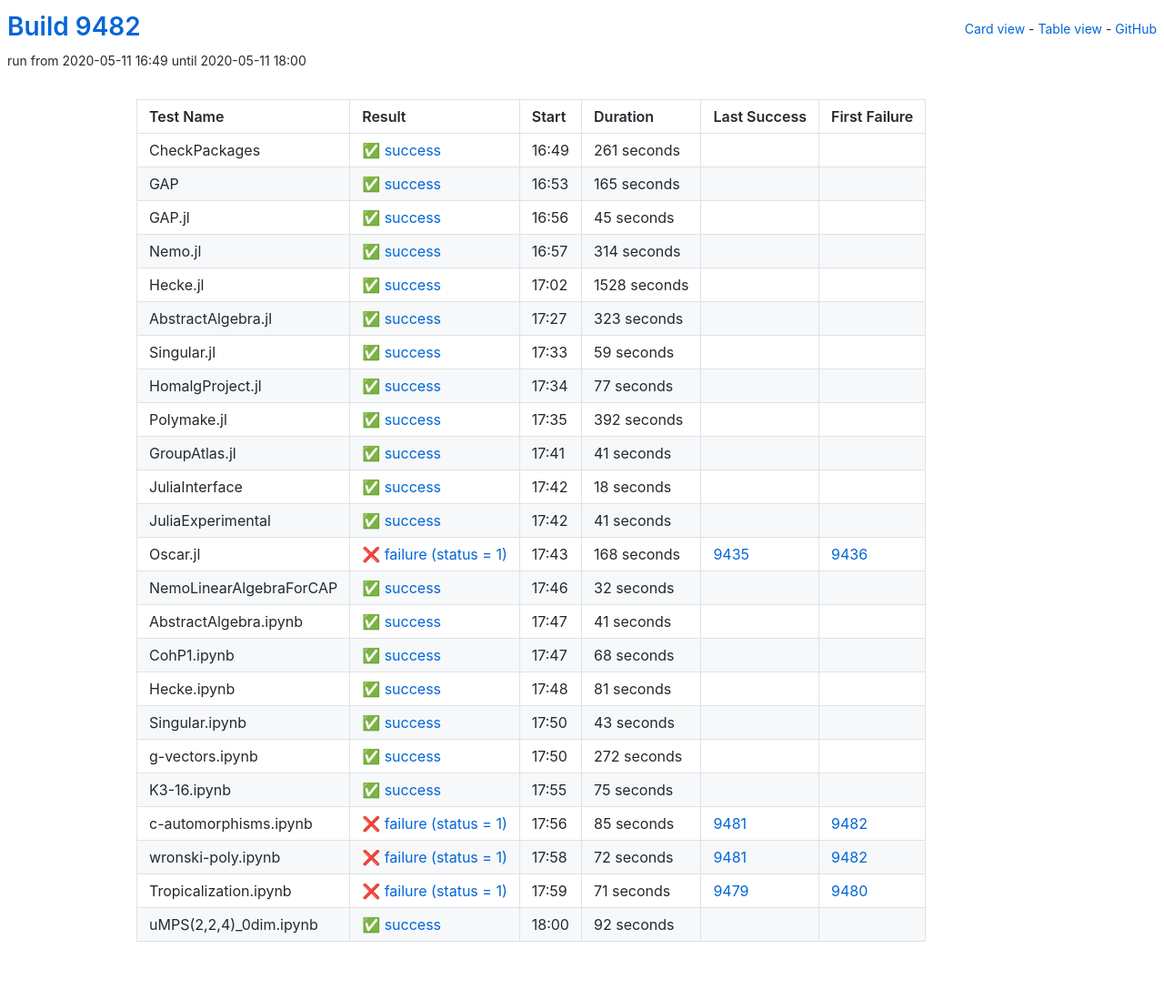
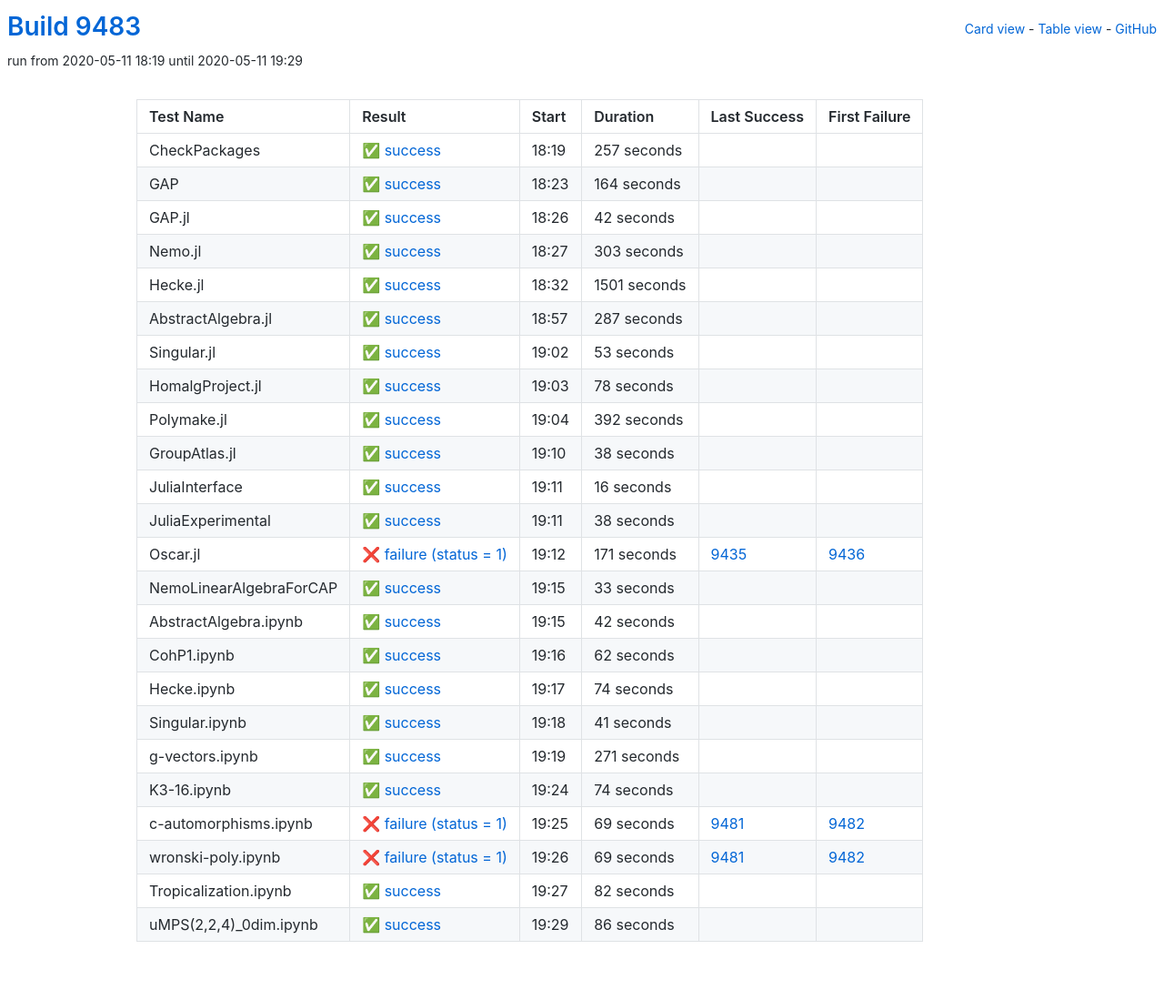
Before and after one commit to oscar-system/oscar-ci-status, a Jekyll site: the page built from table.html, in a window 1280 px wide. Shown: the whole page at 91% size. Built offline with Jekyll 4.4.1, drawn with Linux system fonts in a browser that asks for light colours.

Commit message:
Build 9483

```diff
--- a/_data/ci.yml
+++ b/_data/ci.yml
@@ -1,101 +1,101 @@
-build: 9482
-build_url: https://oscarci.mathematik.uni-kl.de/job/oscar/9482/
+build: 9483
+build_url: https://oscarci.mathematik.uni-kl.de/job/oscar/9483/
 job: oscar
 tests:
-- duration: 261
+- duration: 257
   exitcode: 0
   first_failure: false
   first_failure_url: null
   id: checkpackages
   last_success: false
   last_success_url: null
-  log: https://oscarci.mathematik.uni-kl.de/job/oscar/9482/artifact/logs/build-9482/CheckPackages.log
+  log: https://oscarci.mathematik.uni-kl.de/job/oscar/9483/artifact/logs/build-9483/CheckPackages.log
   name: CheckPackages
-  start: 2020-05-11 16:49
+  start: 2020-05-11 18:19
   status: success
   success: true
-- duration: 165
+- duration: 164
   exitcode: 0
   first_failure: false
   first_failure_url: null
   id: gap
   last_success: false
   last_success_url: null
-  log: https://oscarci.mathematik.uni-kl.de/job/oscar/9482/artifact/logs/build-9482/GAP.log
+  log: https://oscarci.mathematik.uni-kl.de/job/oscar/9483/artifact/logs/build-9483/GAP.log
   name: GAP
-  start: 2020-05-11 16:53
+  start: 2020-05-11 18:23
   status: success
   success: true
-- duration: 45
+- duration: 42
   exitcode: 0
   first_failure: false
   first_failure_url: null
   id: gap-jl
   last_success: false
   last_success_url: null
-  log: https://oscarci.mathematik.uni-kl.de/job/oscar/9482/artifact/logs/build-9482/GAP.jl.log
+  log: https://oscarci.mathematik.uni-kl.de/job/oscar/9483/artifact/logs/build-9483/GAP.jl.log
   name: GAP.jl
-  start: 2020-05-11 16:56
+  start: 2020-05-11 18:26
   status: success
   success: true
-- duration: 314
+- duration: 303
   exitcode: 0
   first_failure: false
   first_failure_url: null
   id: nemo-jl
   last_success: false
   last_success_url: null
-  log: https://oscarci.mathematik.uni-kl.de/job/oscar/9482/artifact/logs/build-9482/Nemo.jl.log
+  log: https://oscarci.mathematik.uni-kl.de/job/oscar/9483/artifact/logs/build-9483/Nemo.jl.log
   name: Nemo.jl
-  start: 2020-05-11 16:57
+  start: 2020-05-11 18:27
   status: success
   success: true
-- duration: 1528
+- duration: 1501
   exitcode: 0
   first_failure: false
   first_failure_url: null
   id: hecke-jl
   last_success: false
   last_success_url: null
-  log: https://oscarci.mathematik.uni-kl.de/job/oscar/9482/artifact/logs/build-9482/Hecke.jl.log
+  log: https://oscarci.mathematik.uni-kl.de/job/oscar/9483/artifact/logs/build-9483/Hecke.jl.log
   name: Hecke.jl
-  start: 2020-05-11 17:02
+  start: 2020-05-11 18:32
   status: success
   success: true
-- duration: 323
+- duration: 287
   exitcode: 0
   first_failure: false
   first_failure_url: null
   id: abstractalgebra-jl
   last_success: false
   last_success_url: null
-  log: https://oscarci.mathematik.uni-kl.de/job/oscar/9482/artifact/logs/build-9482/AbstractAlgebra.jl.log
+  log: https://oscarci.mathematik.uni-kl.de/job/oscar/9483/artifact/logs/build-9483/AbstractAlgebra.jl.log
   name: AbstractAlgebra.jl
-  start: 2020-05-11 17:27
+  start: 2020-05-11 18:57
   status: success
   success: true
-- duration: 59
+- duration: 53
   exitcode: 0
   first_failure: false
   first_failure_url: null
   id: singular-jl
   last_success: false
   last_success_url: null
-  log: https://oscarci.mathematik.uni-kl.de/job/oscar/9482/artifact/logs/build-9482/Singular.jl.log
+  log: https://oscarci.mathematik.uni-kl.de/job/oscar/9483/artifact/logs/build-9483/Singular.jl.log
   name: Singular.jl
-  start: 2020-05-11 17:33
+  start: 2020-05-11 19:02
   status: success
   success: true
-- duration: 77
+- duration: 78
   exitcode: 0
   first_failure: false
   first_failure_url: null
   id: homalgproject-jl
   last_success: false
   last_success_url: null
-  log: https://oscarci.mathematik.uni-kl.de/job/oscar/9482/artifact/logs/build-9482/HomalgProject.jl.log
+  log: https://oscarci.mathematik.uni-kl.de/job/oscar/9483/artifact/logs/build-9483/HomalgProject.jl.log
   name: HomalgProject.jl
-  start: 2020-05-11 17:34
+  start: 2020-05-11 19:03
   status: success
   success: true
 - duration: 392
@@ -105,188 +105,188 @@ tests:
   id: polymake-jl
   last_success: false
   last_success_url: null
-  log: https://oscarci.mathematik.uni-kl.de/job/oscar/9482/artifact/logs/build-9482/Polymake.jl.log
+  log: https://oscarci.mathematik.uni-kl.de/job/oscar/9483/artifact/logs/build-9483/Polymake.jl.log
   name: Polymake.jl
-  start: 2020-05-11 17:35
+  start: 2020-05-11 19:04
+  status: success
+  success: true
+- duration: 38
+  exitcode: 0
+  first_failure: false
+  first_failure_url: null
+  id: groupatlas-jl
+  last_success: false
+  last_success_url: null
+  log: https://oscarci.mathematik.uni-kl.de/job/oscar/9483/artifact/logs/build-9483/GroupAtlas.jl.log
+  name: GroupAtlas.jl
+  start: 2020-05-11 19:10
+  status: success
+  success: true
+- duration: 16
+  exitcode: 0
+  first_failure: false
+  first_failure_url: null
+  id: juliainterface
+  last_success: false
+  last_success_url: null
+  log: https://oscarci.mathematik.uni-kl.de/job/oscar/9483/artifact/logs/build-9483/JuliaInterface.log
+  name: JuliaInterface
+  start: 2020-05-11 19:11
+  status: success
+  success: true
+- duration: 38
+  exitcode: 0
+  first_failure: false
+  first_failure_url: null
+  id: juliaexperimental
+  last_success: false
+  last_success_url: null
+  log: https://oscarci.mathematik.uni-kl.de/job/oscar/9483/artifact/logs/build-9483/JuliaExperimental.log
+  name: JuliaExperimental
+  start: 2020-05-11 19:11
+  status: success
+  success: true
+- duration: 171
+  exitcode: 1
+  first_failure: 9436
+  first_failure_url: https://oscarci.mathematik.uni-kl.de/job/oscar/9436/
+  id: oscar-jl
+  last_success: 9435
+  last_success_url: https://oscarci.mathematik.uni-kl.de/job/oscar/9435/
+  log: https://oscarci.mathematik.uni-kl.de/job/oscar/9483/artifact/logs/build-9483/Oscar.jl.log
+  name: Oscar.jl
+  start: 2020-05-11 19:12
+  status: failure
+  success: false
+- duration: 33
+  exitcode: 0
+  first_failure: false
+  first_failure_url: null
+  id: nemolinearalgebraforcap
+  last_success: false
+  last_success_url: null
+  log: https://oscarci.mathematik.uni-kl.de/job/oscar/9483/artifact/logs/build-9483/NemoLinearAlgebraForCAP.log
+  name: NemoLinearAlgebraForCAP
+  start: 2020-05-11 19:15
+  status: success
+  success: true
+- duration: 42
+  exitcode: 0
+  first_failure: false
+  first_failure_url: null
+  id: abstractalgebra-ipynb
+  last_success: false
+  last_success_url: null
+  log: https://oscarci.mathematik.uni-kl.de/job/oscar/9483/artifact/logs/build-9483/AbstractAlgebra.ipynb.log
+  name: AbstractAlgebra.ipynb
+  start: 2020-05-11 19:15
+  status: success
+  success: true
+- duration: 62
+  exitcode: 0
+  first_failure: false
+  first_failure_url: null
+  id: cohp1-ipynb
+  last_success: false
+  last_success_url: null
+  log: https://oscarci.mathematik.uni-kl.de/job/oscar/9483/artifact/logs/build-9483/CohP1.ipynb.log
+  name: CohP1.ipynb
+  start: 2020-05-11 19:16
+  status: success
+  success: true
+- duration: 74
+  exitcode: 0
+  first_failure: false
+  first_failure_url: null
+  id: hecke-ipynb
+  last_success: false
+  last_success_url: null
+  log: https://oscarci.mathematik.uni-kl.de/job/oscar/9483/artifact/logs/build-9483/Hecke.ipynb.log
+  name: Hecke.ipynb
+  start: 2020-05-11 19:17
   status: success
   success: true
 - duration: 41
   exitcode: 0
   first_failure: false
   first_failure_url: null
-  id: groupatlas-jl
-  last_success: false
-  last_success_url: null
-  log: https://oscarci.mathematik.uni-kl.de/job/oscar/9482/artifact/logs/build-9482/GroupAtlas.jl.log
-  name: GroupAtlas.jl
-  start: 2020-05-11 17:41
-  status: success
-  success: true
-- duration: 18
-  exitcode: 0
-  first_failure: false
-  first_failure_url: null
-  id: juliainterface
-  last_success: false
-  last_success_url: null
-  log: https://oscarci.mathematik.uni-kl.de/job/oscar/9482/artifact/logs/build-9482/JuliaInterface.log
-  name: JuliaInterface
-  start: 2020-05-11 17:42
-  status: success
-  success: true
-- duration: 41
-  exitcode: 0
-  first_failure: false
-  first_failure_url: null
-  id: juliaexperimental
-  last_success: false
-  last_success_url: null
-  log: https://oscarci.mathematik.uni-kl.de/job/oscar/9482/artifact/logs/build-9482/JuliaExperimental.log
-  name: JuliaExperimental
-  start: 2020-05-11 17:42
-  status: success
-  success: true
-- duration: 168
-  exitcode: 1
-  first_failure: 9436
-  first_failure_url: https://oscarci.mathematik.uni-kl.de/job/oscar/9436/
-  id: oscar-jl
-  last_success: 9435
-  last_success_url: https://oscarci.mathematik.uni-kl.de/job/oscar/9435/
-  log: https://oscarci.mathematik.uni-kl.de/job/oscar/9482/artifact/logs/build-9482/Oscar.jl.log
-  name: Oscar.jl
-  start: 2020-05-11 17:43
-  status: failure
-  success: false
-- duration: 32
-  exitcode: 0
-  first_failure: false
-  first_failure_url: null
-  id: nemolinearalgebraforcap
-  last_success: false
-  last_success_url: null
-  log: https://oscarci.mathematik.uni-kl.de/job/oscar/9482/artifact/logs/build-9482/NemoLinearAlgebraForCAP.log
-  name: NemoLinearAlgebraForCAP
-  start: 2020-05-11 17:46
-  status: success
-  success: true
-- duration: 41
-  exitcode: 0
-  first_failure: false
-  first_failure_url: null
-  id: abstractalgebra-ipynb
-  last_success: false
-  last_success_url: null
-  log: https://oscarci.mathematik.uni-kl.de/job/oscar/9482/artifact/logs/build-9482/AbstractAlgebra.ipynb.log
-  name: AbstractAlgebra.ipynb
-  start: 2020-05-11 17:47
-  status: success
-  success: true
-- duration: 68
-  exitcode: 0
-  first_failure: false
-  first_failure_url: null
-  id: cohp1-ipynb
-  last_success: false
-  last_success_url: null
-  log: https://oscarci.mathematik.uni-kl.de/job/oscar/9482/artifact/logs/build-9482/CohP1.ipynb.log
-  name: CohP1.ipynb
-  start: 2020-05-11 17:47
-  status: success
-  success: true
-- duration: 81
-  exitcode: 0
-  first_failure: false
-  first_failure_url: null
-  id: hecke-ipynb
-  last_success: false
-  last_success_url: null
-  log: https://oscarci.mathematik.uni-kl.de/job/oscar/9482/artifact/logs/build-9482/Hecke.ipynb.log
-  name: Hecke.ipynb
-  start: 2020-05-11 17:48
-  status: success
-  success: true
-- duration: 43
-  exitcode: 0
-  first_failure: false
-  first_failure_url: null
   id: singular-ipynb
   last_success: false
   last_success_url: null
-  log: https://oscarci.mathematik.uni-kl.de/job/oscar/9482/artifact/logs/build-9482/Singular.ipynb.log
+  log: https://oscarci.mathematik.uni-kl.de/job/oscar/9483/artifact/logs/build-9483/Singular.ipynb.log
   name: Singular.ipynb
-  start: 2020-05-11 17:50
+  start: 2020-05-11 19:18
   status: success
   success: true
-- duration: 272
+- duration: 271
   exitcode: 0
   first_failure: false
   first_failure_url: null
   id: g-vectors-ipynb
   last_success: false
   last_success_url: null
-  log: https://oscarci.mathematik.uni-kl.de/job/oscar/9482/artifact/logs/build-9482/g-vectors.ipynb.log
+  log: https://oscarci.mathematik.uni-kl.de/job/oscar/9483/artifact/logs/build-9483/g-vectors.ipynb.log
   name: g-vectors.ipynb
-  start: 2020-05-11 17:50
+  start: 2020-05-11 19:19
   status: success
   success: true
-- duration: 75
+- duration: 74
   exitcode: 0
   first_failure: false
   first_failure_url: null
   id: k3-16-ipynb
   last_success: false
   last_success_url: null
-  log: https://oscarci.mathematik.uni-kl.de/job/oscar/9482/artifact/logs/build-9482/K3-16.ipynb.log
+  log: https://oscarci.mathematik.uni-kl.de/job/oscar/9483/artifact/logs/build-9483/K3-16.ipynb.log
   name: K3-16.ipynb
-  start: 2020-05-11 17:55
+  start: 2020-05-11 19:24
   status: success
   success: true
-- duration: 85
+- duration: 69
   exitcode: 1
   first_failure: 9482
   first_failure_url: https://oscarci.mathematik.uni-kl.de/job/oscar/9482/
   id: c-automorphisms-ipynb
   last_success: 9481
   last_success_url: https://oscarci.mathematik.uni-kl.de/job/oscar/9481/
-  log: https://oscarci.mathematik.uni-kl.de/job/oscar/9482/artifact/logs/build-9482/c-automorphisms.ipynb.log
+  log: https://oscarci.mathematik.uni-kl.de/job/oscar/9483/artifact/logs/build-9483/c-automorphisms.ipynb.log
   name: c-automorphisms.ipynb
-  start: 2020-05-11 17:56
+  start: 2020-05-11 19:25
   status: failure
   success: false
-- duration: 72
+- duration: 69
   exitcode: 1
   first_failure: 9482
   first_failure_url: https://oscarci.mathematik.uni-kl.de/job/oscar/9482/
   id: wronski-poly-ipynb
   last_success: 9481
   last_success_url: https://oscarci.mathematik.uni-kl.de/job/oscar/9481/
-  log: https://oscarci.mathematik.uni-kl.de/job/oscar/9482/artifact/logs/build-9482/wronski-poly.ipynb.log
+  log: https://oscarci.mathematik.uni-kl.de/job/oscar/9483/artifact/logs/build-9483/wronski-poly.ipynb.log
   name: wronski-poly.ipynb
-  start: 2020-05-11 17:58
+  start: 2020-05-11 19:26
   status: failure
   success: false
-- duration: 71
-  exitcode: 1
-  first_failure: 9480
-  first_failure_url: https://oscarci.mathematik.uni-kl.de/job/oscar/9480/
+- duration: 82
+  exitcode: 0
+  first_failure: false
+  first_failure_url: null
   id: tropicalization-ipynb
-  last_success: 9479
-  last_success_url: https://oscarci.mathematik.uni-kl.de/job/oscar/9479/
-  log: https://oscarci.mathematik.uni-kl.de/job/oscar/9482/artifact/logs/build-9482/Tropicalization.ipynb.log
+  last_success: false
+  last_success_url: null
+  log: https://oscarci.mathematik.uni-kl.de/job/oscar/9483/artifact/logs/build-9483/Tropicalization.ipynb.log
   name: Tropicalization.ipynb
-  start: 2020-05-11 17:59
-  status: failure
-  success: false
-- duration: 92
+  start: 2020-05-11 19:27
+  status: success
+  success: true
+- duration: 86
   exitcode: 0
   first_failure: false
   first_failure_url: null
   id: umps-2-2-4-0dim-ipynb
   last_success: false
   last_success_url: null
-  log: https://oscarci.mathematik.uni-kl.de/job/oscar/9482/artifact/logs/build-9482/uMPS-2-2-4-_0dim.ipynb.log
+  log: https://oscarci.mathematik.uni-kl.de/job/oscar/9483/artifact/logs/build-9483/uMPS-2-2-4-_0dim.ipynb.log
   name: uMPS(2,2,4)_0dim.ipynb
-  start: 2020-05-11 18:00
+  start: 2020-05-11 19:29
   status: success
   success: true
```
Also changed, not shown: README.md.
